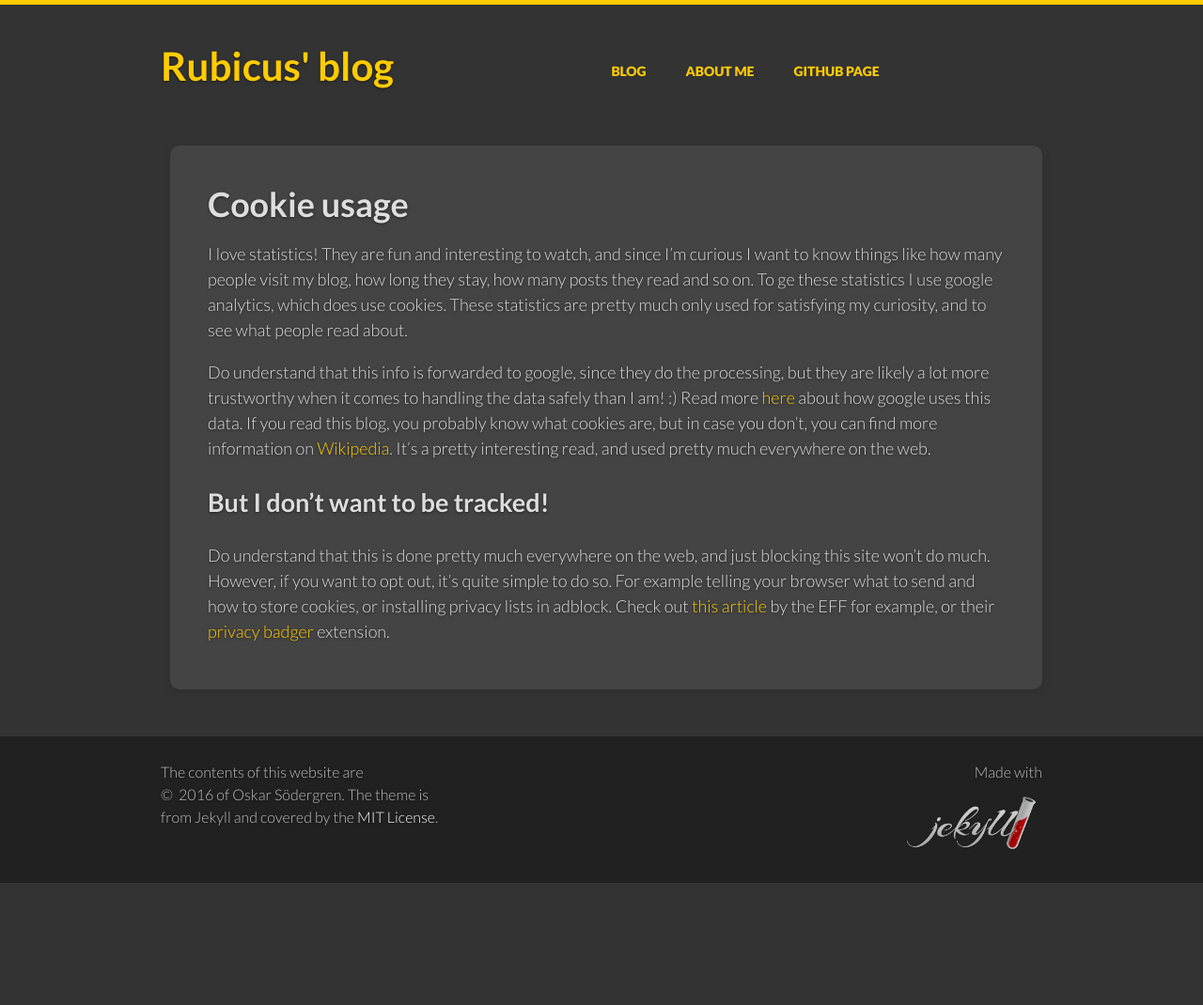
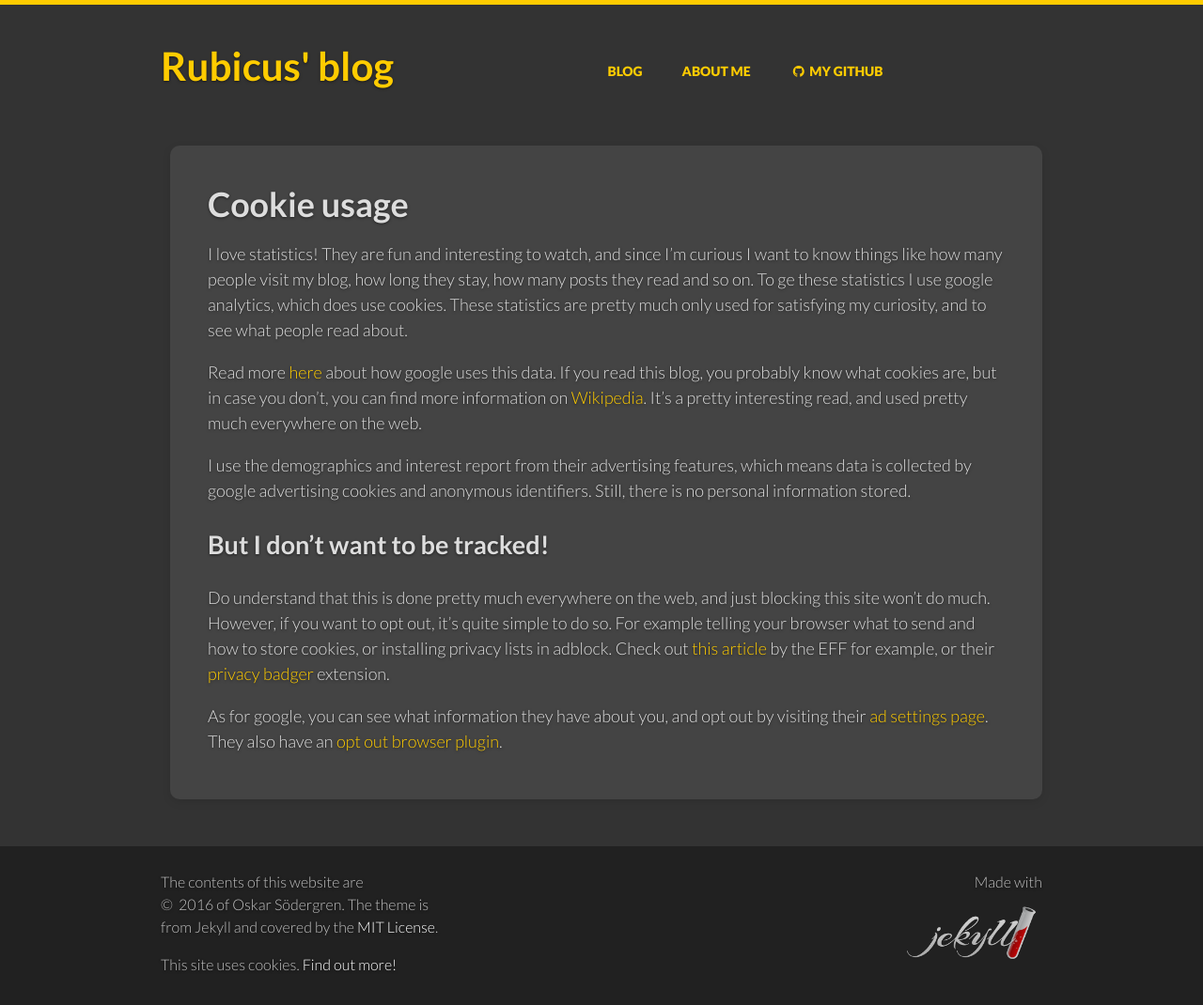
Before and after one commit to rubicus/rubicus.github.io, a Jekyll site: the page built from cookies.md, in a window 1280 px wide. Shown: the whole page at 94% size. Built offline with Jekyll 4.4.1, drawn with Linux system fonts in a browser that asks for light colours; nearby versions of some CDN libraries; comment, search, counter and statistics services are not loaded; before the commit the page ends 940 px from its top, so only the background shows below that.

Commit message:
Update cookie note, about page readme etc
also add a github icon, remove unused tags.

```diff
--- a/_includes/footer.html
+++ b/_includes/footer.html
@@ -7,6 +7,7 @@
             <a href="{{ site.repository }}/blob/master/LICENSE">
                 MIT&nbsp;License</a>.
         </p>
+        <p>This site uses cookies. <a href="/cookies.html">Find out more!</a></p>
     </div>
     <div class="unit two-thirds align-right center-on-mobiles">
       <p>
--- a/_includes/primary-nav-items.html
+++ b/_includes/primary-nav-items.html
@@ -6,6 +6,6 @@
     <a href="/about/">About me</a>
   </li>
   <li>
-      <a href="{{ site.repository }}">GitHub Page</a>
+      <a href="{{ site.repository }}"><i class="fa fa-github fa-fw"></i>&nbsp;My Github</a>
   </li>
 </ul>
--- a/_includes/top.html
+++ b/_includes/top.html
@@ -6,6 +6,7 @@
   <meta name="viewport" content="width=device-width,initial-scale=1">
   <meta name="generator" content="Jekyll v{{ jekyll.version }}">
   {% feed_meta %}
+  <link rel="stylesheet" href="https://maxcdn.bootstrapcdn.com/font-awesome/4.5.0/css/font-awesome.min.css">
   <link rel="stylesheet" href="//fonts.googleapis.com/css?family=Lato:300,300italic,400,400italic,700,700italic,900">
   <link rel="stylesheet" href="/css/screen.css">
   <link rel="icon" type="image/x-icon" href="/icon2.ico">
--- a/cookies.md
+++ b/cookies.md
@@ -9,14 +9,15 @@ how many posts they read and so on. To ge these statistics I use google analytic
 which does use cookies. These statistics are pretty much only used for satisfying
 my curiosity, and to see what people read about.
 
-Do understand that this info is forwarded to google, since they do the processing,
-but they are likely a lot more trustworthy when it comes to handling the data
-safely than I am! :)
 Read more [here](http://www.google.com/intl/en/policies/privacy/partners/) about
 how google uses this data. If you read this blog, you probably know what cookies
 are, but in case you don't, you can find more information on
 [Wikipedia](https://en.wikipedia.org/wiki/HTTP_cookie). It's a pretty interesting
 read, and used pretty much everywhere on the web.
+
+I use the demographics and interest report from their advertising features,
+which means data is collected by google advertising cookies and anonymous
+identifiers. Still, there is no personal information stored.
 
 ## But I don't want to be tracked!
 
@@ -28,3 +29,7 @@ cookies, or installing privacy lists in adblock. Check out
 by the EFF for example, or their
 [privacy badger](https://www.eff.org/deeplinks/2012/04/4-simple-changes-protect-your-privacy-online)
 extension.
+
+As for google, you can see what information they have about you, and opt out by
+visiting their [ad settings page](https://www.google.com/settings/ads). They
+also have an [opt out browser plugin](https://tools.google.com/dlpage/gaoptout/).
```
Also changed, not shown: about/index.md (+5 -4 lines), tag/community/index.html (deleted, +0 -13 lines), tag/meetup/index.html (deleted, +0 -13 lines), tag/old/index.html (deleted, +0 -13 lines), tag/release/index.html (deleted, +0 -13 lines), README.md.
